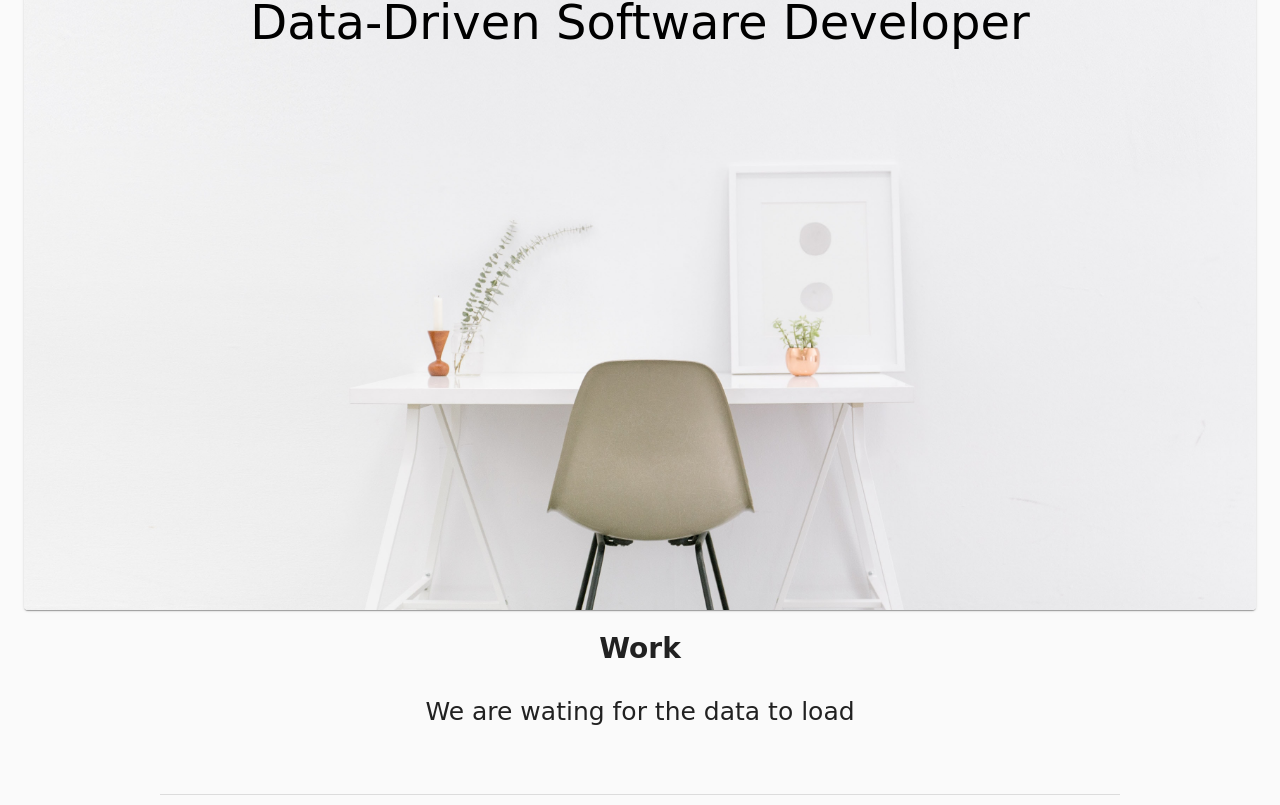
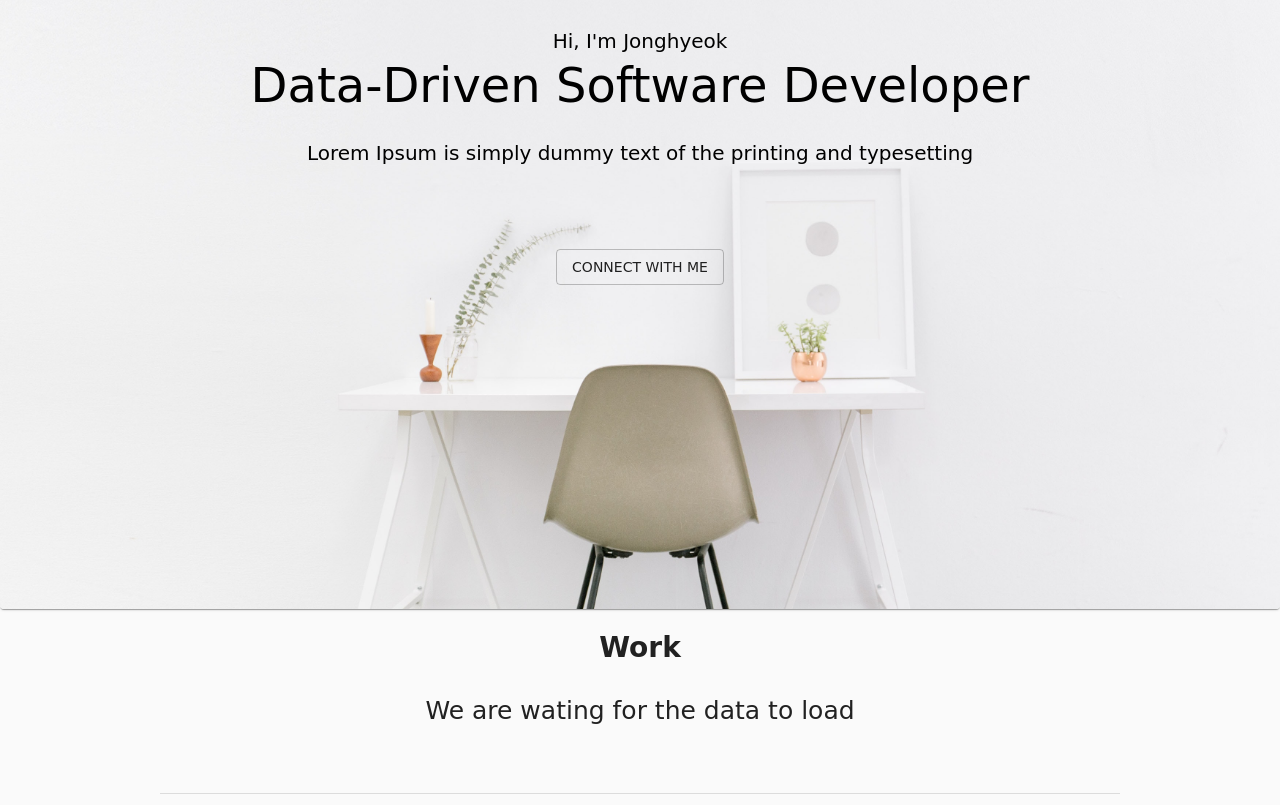
Before and after one commit to jka236/blog-front, a React (Create React App) app: page / in a window 1280 px wide. Shown: the part 255-1060 px from the top of the page. Built offline with nearby package versions, Linux system fonts and the light colour scheme; no server answers.

Commit message:
hero updated

```diff
--- a/src/components/Header.js
+++ b/src/components/Header.js
@@ -1,26 +1,50 @@
-import React from 'react';
-import AppBar from '@material-ui/core/AppBar';
-import Toolbar from '@material-ui/core/Toolbar';
-import Typography from '@material-ui/core/Typography';
-import CssBaseline from '@material-ui/core/CssBaseline';
-import { makeStyles } from '@material-ui/core/styles';
+import React, { useEffect, useState } from "react";
+import AppBar from "@material-ui/core/AppBar";
+import Toolbar from "@material-ui/core/Toolbar";
+import Typography from "@material-ui/core/Typography";
+import CssBaseline from "@material-ui/core/CssBaseline";
+import { makeStyles } from "@material-ui/core/styles";
 
 const useStyles = makeStyles((theme) => ({
-	appBar: {
+  appBarTransparent: {
+    backgroundColor: "rgba(255,255,255,0)",
+  },
+  appBarColored: {
     borderBottom: `1px solid ${theme.palette.divider}`,
+    backgroundColor: "rgba(255,255,255)",
   },
 }));
 
 function Header() {
   const classes = useStyles();
+  const [navBackground, setNavBackground] = useState("appBarTransparent");
+
+  const navRef = React.useRef();
+  navRef.current = navBackground;
+
+  useEffect(() => {
+    const handleScroll = () => {
+      const show = window.scrollY > 10;
+      if (show) {
+        setNavBackground("appBarColored");
+      } else {
+        setNavBackground("appBarTransparent");
+      }
+    };
+    document.addEventListener("scroll", handleScroll);
+    return () => {
+      document.removeEventListener("scroll", handleScroll);
+    };
+  }, []);
+
   return (
     <React.Fragment>
       <CssBaseline />
       <AppBar
-				position="static"
-				color="white"
+        position="sticky"
+        color="transparent"
         elevation={0}
-				className={classes.appBar}
+        className={classes[navRef.current]}
       >
         <Toolbar>
           <Typography variant="h6" color="inherit" noWrap>
--- a/src/components/Hero.js
+++ b/src/components/Hero.js
@@ -1,31 +1,35 @@
 import React from "react";
 import Typography from "@material-ui/core/Typography";
 import { makeStyles } from "@material-ui/core/styles";
-import Container from "@material-ui/core/Container";
 import Button from "@material-ui/core/Button";
 import CardMedia from "@material-ui/core/CardMedia";
 import Card from "@material-ui/core/Card";
 import banner from "../assets/images/banner.jpg";
+import Box from "@material-ui/core/Box";
 
 const useStyles = makeStyles((theme) => ({
   container: {
     position: "relative",
-    height: '100vh',
-    backgroundPosition: 'center',
-    backgroundRepeat: 'no-repeat',
-    backgroundSize: 'cover',
+    height: "100vh",
+    backgroundPosition: "center",
+    backgroundRepeat: "no-repeat",
+    backgroundSize: "cover",
   },
   heading: {
-    padding: theme.spacing(3),
+    padding: theme.spacing(5),
     position: "absolute",
-    top: "20%",
+    top: theme.spacing(30),
     width: "100%",
     textAlign: "center",
     color: "black",
     backgroundColor: "none",
   },
+  bold: {
+    paddingBottom: theme.spacing(3),
+    fontWeight: 510,
+  },
   connectButton: {
-    padding: theme.spacing(3),
+    padding: theme.spacing(10),
   },
 }));
 
@@ -33,64 +37,32 @@ function Header() {
   const classes = useStyles();
   return (
     <React.Fragment>
-      {/* <Container maxWidth="md" component="footer" className={classes.container}>
-        <Typography variant="h5" color="inherit" align="center">
-          Hi, I'm Jonghyeok
-        </Typography>
-        <Typography
-          variant="h3"
-          color="inherit"
-          align="center"
-          className={classes.heading}
-        >
-          Data-Driven Software Developer
-        </Typography>
-        <Typography variant="h6" color="inherit" align="center">
-          Lorem Ipsum is simply dummy text of the printing and typesetting
-          industry. Lorem Ipsum has been the industry's standard dummy text.
-        </Typography>
-        <Typography align="center" className={classes.connectButton}>
-          <Button
-            variant="outlined"
-            href="https://www.linkedin.com/in/jonghyeok-kim-412b59200/"
-          >
-            CONNECT WITH ME
-          </Button>
-        </Typography>
-      </Container> */}
-      <Container maxWidth="sx" component="footer" className={classes.container}>
-        <Card className={classes.container}>
+      <Box>
+        <Card>
           <CardMedia
             component="img"
             alt="Contemplative Reptile"
             height="100%"
             image={banner}
+            className={classes.container}
           />
-          <Typography variant="h5" color="inherit" align="center" >
-          Hi, I'm Jonghyeok
-        </Typography>
-        <Typography
-          variant="h3"
-          color="inherit"
-          align="center"
-          className={classes.heading}
-        >
-          Data-Driven Software Developer
-        </Typography>
-        <Typography variant="h6" color="inherit" align="center">
-          Lorem Ipsum is simply dummy text of the printing and typesetting
-          industry. Lorem Ipsum has been the industry's standard dummy text.
-        </Typography>
-        <Typography align="center" className={classes.connectButton}>
-          <Button
-            variant="outlined"
-            href="https://www.linkedin.com/in/jonghyeok-kim-412b59200/"
-          >
-            CONNECT WITH ME
-          </Button>
-        </Typography>
+          <Box className={classes.heading}>
+            <Typography variant="h6">Hi, I'm Jonghyeok</Typography>
+            <Typography variant="h3" className={classes.bold}>Data-Driven Software Developer</Typography>
+            <Typography variant="h6">
+              Lorem Ipsum is simply dummy text of the printing and typesetting
+            </Typography>
+            <Typography align="center" className={classes.connectButton}>
+              <Button
+                variant="outlined"
+                href="https://www.linkedin.com/in/jonghyeok-kim-412b59200/"
+              >
+                CONNECT WITH ME
+              </Button>
+            </Typography>
+          </Box>
         </Card>
-      </Container>
+      </Box>
     </React.Fragment>
   );
 }
--- a/src/index.css
+++ b/src/index.css
@@ -5,6 +5,7 @@ body {
     sans-serif;
   -webkit-font-smoothing: antialiased;
   -moz-osx-font-smoothing: grayscale;
+
 }
 
 code {
--- a/src/index.js
+++ b/src/index.js
@@ -7,11 +7,11 @@ import App from './App';
 import Header from './components/Header';
 import Footer from './components/Footer';
 import Hero from './components/Hero';
-import { createTheme } from '@material-ui/core/styles';
+import { createTheme, responsiveFontSizes } from '@material-ui/core/styles';
 import { ThemeProvider } from '@material-ui/styles';
 import grey from '@material-ui/core/colors/grey';
 
-const THEME = createTheme({
+let THEME = createTheme({
 	typography: {
 	 "fontFamily": "Comic Sans MS",
 	 "fontSize": 14,
@@ -28,6 +28,7 @@ const THEME = createTheme({
 		},
 	  },
  });
+ THEME = responsiveFontSizes(THEME)
 
 const routing = (
 	<Router>
```
Lines whose indentation alone changed are shown as unchanged.
